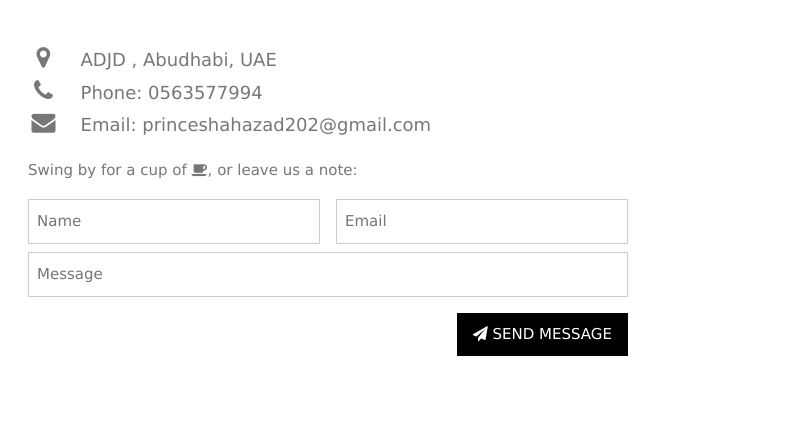
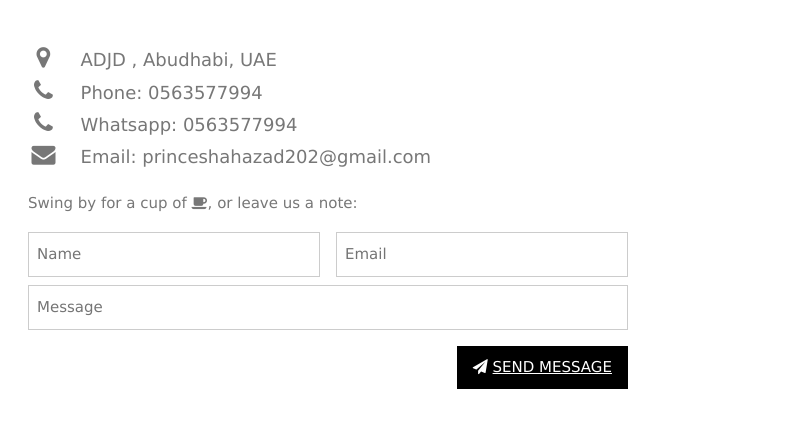
Before and after one commit to abdulladotcom/civilmarriage, a plain HTML site: page index.html in a window 1280 px wide. Shown: the part 4343-4769 px from the top of the page, 470-1280 px from the left. Drawn offline with nearby package versions, Linux system fonts and the light colour scheme; some packages are replaced by stand-ins of ours.

Commit message:
Add files via upload

```diff
--- a/index.html
+++ b/index.html
@@ -189,6 +189,7 @@ venues_merseyside.html<!DOCTYPE html>
             <div class="w3-large w3-margin-bottom">
               <i class="fa fa-map-marker fa-fw w3-hover-text-black w3-xlarge w3-margin-right"></i> ADJD , Abudhabi, UAE<br>
               <i class="fa fa-phone fa-fw w3-hover-text-black w3-xlarge w3-margin-right"></i> Phone: 0563577994<br>
+              <i class="fa fa-phone fa-fw w3-hover-text-black w3-xlarge w3-margin-right"></i> Whatsapp: 0563577994<br>
               <i class="fa fa-envelope fa-fw w3-hover-text-black w3-xlarge w3-margin-right"></i> Email: princeshahazad202@gmail.com<br>
             </div>
             <p>Swing by for a cup of <i class="fa fa-coffee"></i>, or leave us a note:</p>
@@ -202,7 +203,7 @@ venues_merseyside.html<!DOCTYPE html>
               </div>
               <input class="w3-input w3-border" type="text" placeholder="Message" required name="Message">
               <button class="w3-button w3-black w3-right w3-section" type="submit">
-                <i class="fa fa-paper-plane"></i> SEND MESSAGE
+                <i class="fa fa-paper-plane"></i> <a href="https://wa.me/971563577994?text=Hi">SEND MESSAGE</a>
               </button>
             </form>
           </div>
```
